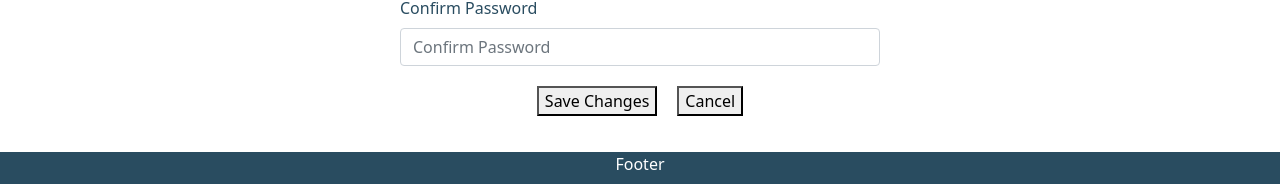
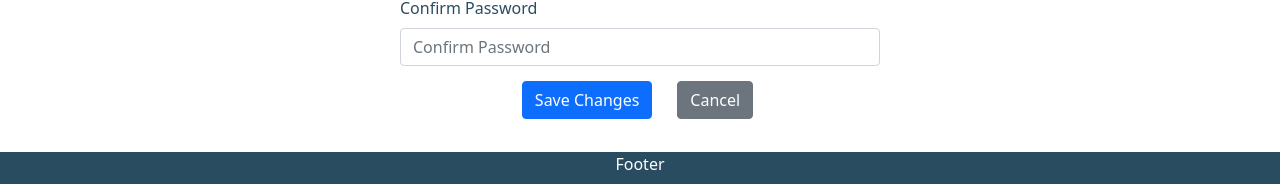
Before and after one commit to Tedejer/Capstone, a React (Create React App) app in the folder charity-islands/: page /Profile in a window 1280 px wide. Shown: the part 598-782 px from the top of the page. Built offline with nearby package versions, Linux system fonts and the light colour scheme.

Commit message:
fixed the profile settings buttons

```diff
--- a/charity-islands/src/css/main.css
+++ b/charity-islands/src/css/main.css
@@ -44,16 +44,16 @@
 }
 
 .save-button {
-  margin: 5px;
+  margin: 10px;
   position: relative;
+  top: -5px;
   left: -130px;
-  top: 5px;
 }
 
 .cancel-button {
-  margin: 5px;
+  margin: 10px;
   position: relative;
-  top: 5px;
+  top: -5px;
   left: -120px;
 }
 
--- a/charity-islands/src/pages/ProfileSettings.js
+++ b/charity-islands/src/pages/ProfileSettings.js
@@ -38,12 +38,14 @@ function Profile() {
         </div>
 
         <div class="mt-3 text-center">
-            <Link as={Link} to="/">
-              <button class="save-button" type="button">Save Changes</button>
-            </Link>
-            <Link as={Link} to="/">
-              <button class="cancel-button" type="button">Cancel</button>
-            </Link>
+            <div>
+              <Link as={Link} to="/">
+                <button class="btn btn-primary save-button" type="button">Save Changes</button>
+              </Link>
+              <Link as={Link} to="/">
+                <button class="btn btn-secondary cancel-button" type="button">Cancel</button>
+              </Link>
+              </div>
         </div>
       </div>
     </div>
--- a/charity-islands/src/scss/layouts/_profilepage.scss
+++ b/charity-islands/src/scss/layouts/_profilepage.scss
@@ -17,16 +17,16 @@
 
 }
 
-.save-button {
-    margin: 5px;
+.save-button  {
+    margin: 10px;
     position: relative;
+    top: -5px;
     left: -130px;
-    top: 5px;
   }
 
-.cancel-button {
-    margin: 5px;
+.cancel-button  {
+    margin: 10px;
     position: relative;
-    top: 5px;
+    top: -5px;
     left: -120px;
 }
```
